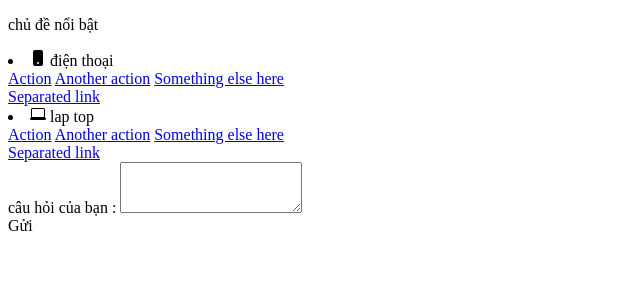
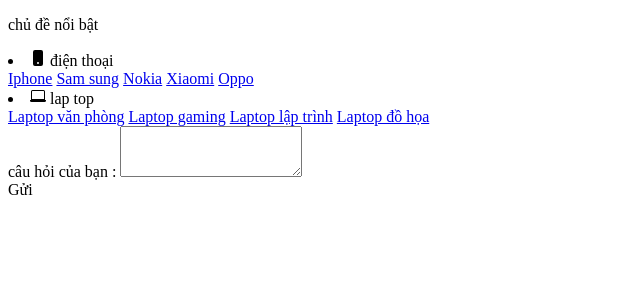
Before and after one commit to hungphung2811/du_an_mau_PT15314, a PHP site: page /xshop12/site/trang-chinh/hoi-dap.php in a window 1280 px wide. Shown: the top 300 px of the page, without its empty margins (0-640 px from the left). Run offline with PHP 8.4, Linux system fonts and the light colour scheme; some libraries are stand-ins or nearby versions.

Commit message:
:green_heart: last commit

```diff
--- a/dao/hang-hoa.php
+++ b/dao/hang-hoa.php
@@ -87,7 +87,7 @@
 
 function hang_hoa_select_page()
 {
-    $row_per_page = 12;
+    $row_per_page = 3;
     $current_page = exist_param("page_no") ? $_REQUEST['page_no'] : 1;
 
     $total_row = pdo_query_value("SELECT count(*) FROM hang_hoa");
--- a/site/layout.php
+++ b/site/layout.php
@@ -29,8 +29,6 @@
         }
 
         .swiper-slide {
-
-            text-align: center;
             font-size: 18px;
             background: #fff;
 
@@ -200,7 +198,7 @@
             spaceBetween: 30,
             loop: true,
             autoplay: {
-                delay: 2000,
+                delay: 2500,
                 disableOnInteraction: false,
             },
             pagination: {
--- a/site/tai-khoan/dang-ky.php
+++ b/site/tai-khoan/dang-ky.php
@@ -9,7 +9,8 @@
     $bieu_thuc_ma_kh = '/^[a-zA-Z0-9_]{5,30}$/';
     $bieu_thuc_email = '/^([a-zA-Z0-9_\.\-])+\@(([a-zA-Z0-9\-])+\.)+([a-zA-Z0-9]{2,4})+$/';
     $bieu_thuc_ho_ten = '/^[a-zA-Z_ àáạảãâầấậẩẫăằắặẳẵèéẹẻẽêềếệểễìíịỉĩòóọỏõôồốộổỗơờớợởỡùúụủũưừứựửữỳýỵỷỹđÀÁẠẢÃÂẦẤẬẨẪĂẰẮẶẲẴÈÉẸẺẼÊỀẾỆỂỄÌÍỊỈĨÒÓỌỎÕÔỒỐỘỔỖƠỜỚỢỞỠÙÚỤỦŨƯỪỨỰỬỮỲÝỴỶỸĐD]{1,}$/';
-    // $bieu_thuc_dt = '/^(0)+(32|33|34|35|36|37|38|39|56|58|59|70|76|77|78|79|81|82|83|84|85|86|88|89|90|91|92|93|94|96|97|98|99)+([0-9]){7}$/';
+    // $bieu_thuc_dt = '/^(0)(32|33|34|35|36|37|38|39|56|58|59|70|76|77|78|79|81|82|83|84|85|86|88|89|90|91|92|93|94|96|97|98|99)+([0-9]){7}$/';
+    // bt ngay thang nam ^(([0])([1-9])([\/])|([1|2])([0-9])([\/])|([3])([0|1])([\/]))(([0])([1-9])([\/])|([1])([0-2])([\/]))(([1|2])([0-9])([0-9])([0-9]))
     $type = $_FILES['up_hinh']['type'];
 
     // $temp = explode('/',$ngay_thang);
--- a/site/trang-chinh/hoi-dap.php
+++ b/site/trang-chinh/hoi-dap.php
@@ -15,7 +15,7 @@
                 <p class="font-weight-bold text-uppercase">chủ đề nổi bật</p>
                 <!-- Example single danger button -->
                 <div class="list-group">
-
+                    <div>
                         <li type="button" class="list-group-item dropdown-toggle" data-toggle="dropdown" aria-haspopup="true" aria-expanded="false">
                             <svg width="1em" height="1em" viewBox="0 0 16 16" class="bi bi-phone-fill" fill="currentColor" xmlns="http://www.w3.org/2000/svg">
                                 <path fill-rule="evenodd" d="M3 2a2 2 0 0 1 2-2h6a2 2 0 0 1 2 2v12a2 2 0 0 1-2 2H5a2 2 0 0 1-2-2V2zm6 11a1 1 0 1 1-2 0 1 1 0 0 1 2 0z" />
@@ -23,12 +23,14 @@
                             điện thoại
                         </li>
                         <div class="dropdown-menu">
-                        <a class="dropdown-item" href="#">Action</a>
-                        <a class="dropdown-item" href="#">Another action</a>
-                        <a class="dropdown-item" href="#">Something else here</a>
-                        <div class="dropdown-divider"></div>
-                        <a class="dropdown-item" href="#">Separated link</a>
+                            <a class="dropdown-item" href="#">Iphone</a>
+                            <a class="dropdown-item" href="#">Sam sung</a>
+                            <a class="dropdown-item" href="#">Nokia</a>
+                            <a class="dropdown-item" href="#">Xiaomi</a>
+                            <a class="dropdown-item" href="#">Oppo</a>
                         </div>
+                    </div>
+                    <div>
                         <li type="button" class="list-group-item dropdown-toggle" data-toggle="dropdown" aria-haspopup="true" aria-expanded="false">
                             <svg width="1em" height="1em" viewBox="0 0 16 16" class="bi bi-laptop" fill="currentColor" xmlns="http://www.w3.org/2000/svg">
                                 <path fill-rule="evenodd" d="M13.5 3h-11a.5.5 0 0 0-.5.5V11h12V3.5a.5.5 0 0 0-.5-.5zm-11-1A1.5 1.5 0 0 0 1 3.5V12h14V3.5A1.5 1.5 0 0 0 13.5 2h-11z" />
@@ -37,11 +39,11 @@
                             lap top
                         </li>
                         <div class="dropdown-menu">
-                        <a class="dropdown-item" href="#">Action</a>
-                        <a class="dropdown-item" href="#">Another action</a>
-                        <a class="dropdown-item" href="#">Something else here</a>
-                        <div class="dropdown-divider"></div>
-                        <a class="dropdown-item" href="#">Separated link</a>
+                            <a class="dropdown-item" href="#">Laptop văn phòng</a>
+                            <a class="dropdown-item" href="#">Laptop gaming</a>
+                            <a class="dropdown-item" href="#">Laptop lập trình</a>
+                            <a class="dropdown-item" href="#">Laptop đồ họa</a>
+                        </div>
                     </div>
                 </div>
             </div>
```
Also changed, not shown: admin/hang-hoa/list.php (+5 -3 lines), admin/khach-hang/edit.php (+18 -0 lines), admin/khach-hang/index.php (+22 -3 lines), dao/khach-hang.php (+4 -4 lines), content/images/users/Chú thích 2020-04-25 200308.png (added). Lines whose indentation alone changed are shown as unchanged.
